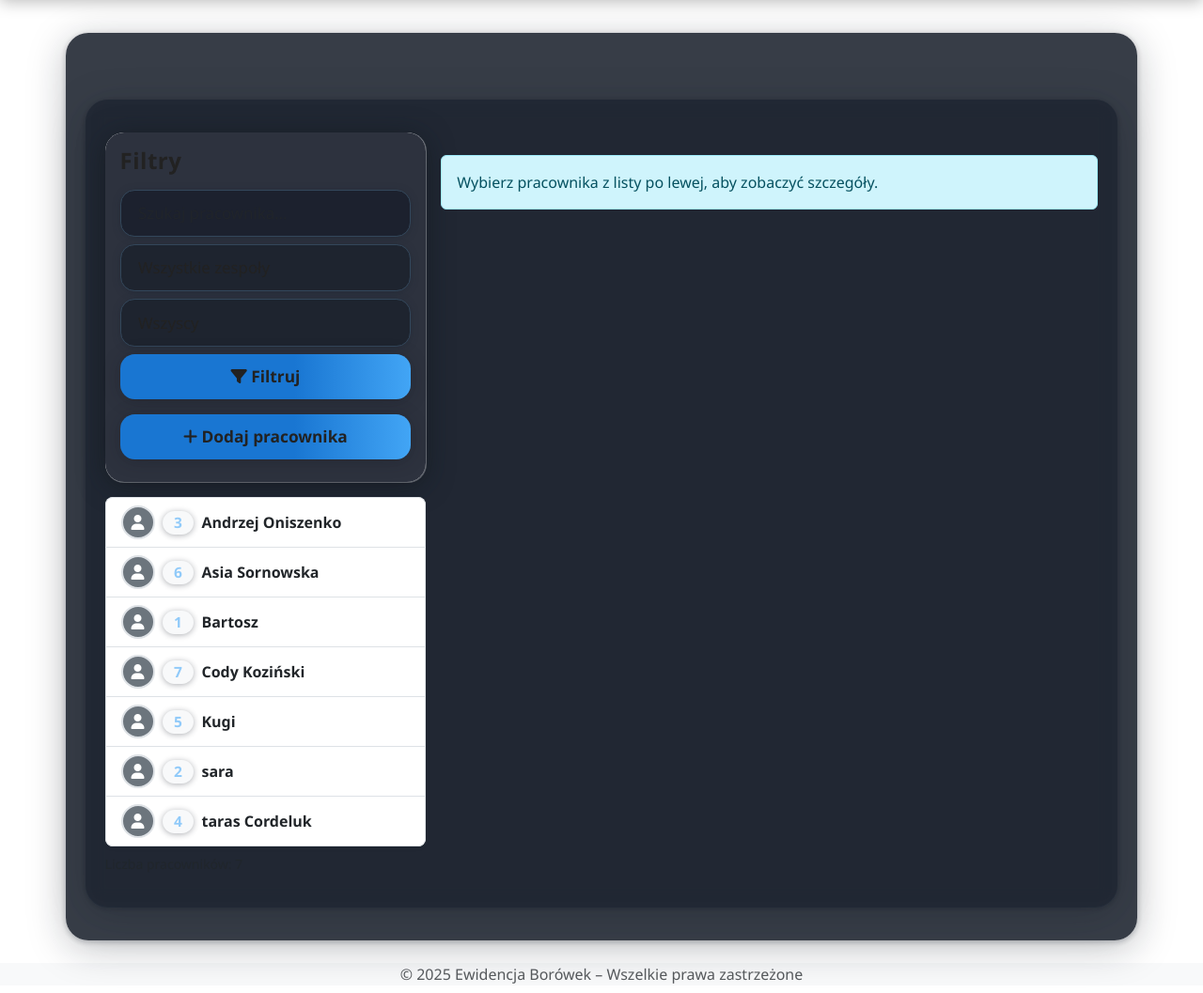
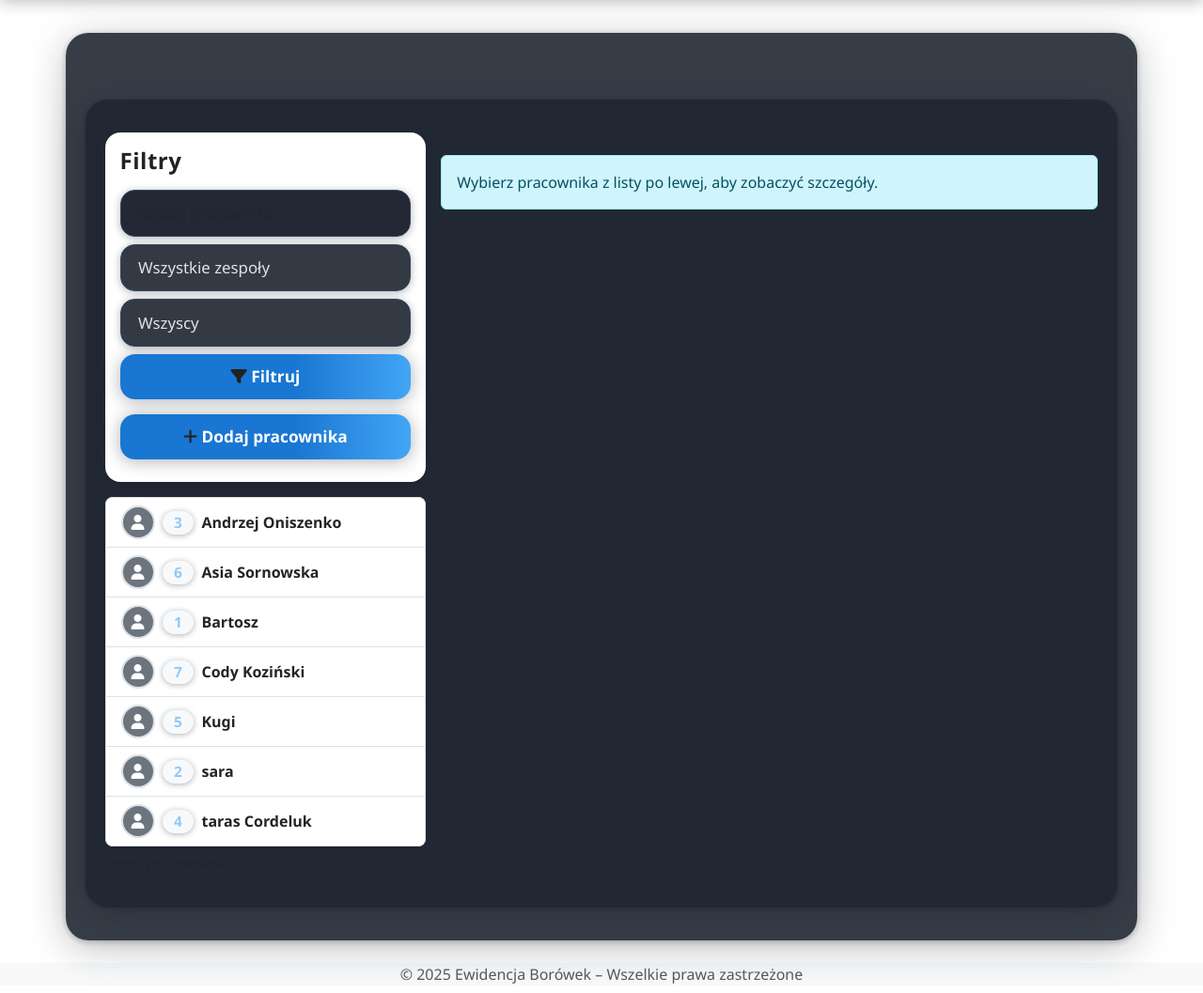
Before and after one commit to Reus1231/Ewidencja, a Flask app: page /employees in a window 1280 px wide; the page is wider, and only the part inside the window is pictured. Shown: the part 99-1156 px from the top of that part at 94% size. Run offline with Flask 3, Linux system fonts and the light colour scheme; a user stored in the database is signed in; tables that the repository leaves empty hold one stand-in row (values such as "Sample post").

Commit message:
Dodano zmiane stylow custom

```diff
--- a/static/custom.css
+++ b/static/custom.css
@@ -1,4 +1,6 @@
-/* Ciemny, nowoczesny motyw glassmorphism dla wszystkich paneli */
+/* CIEMNY MOTYW GLASSMORPHISM DLA APLIKACJI PRACOWNICZEJ */
+
+/* 1. TŁO I OGÓLNY STYL */
 body {
     background: linear-gradient(135deg, #181b1f 0%, #232b34 100%);
     min-height: 100vh;
@@ -6,7 +8,7 @@
     color: #f3f5f6;
 }
 
-/* Panel główny, sekcje, dashboard */
+/* 2. PANELE I SEKCJE */
 .container, .section-box, .dashboard-container {
     background: rgba(34, 40, 52, 0.90);
     border-radius: 24px;
@@ -22,13 +24,13 @@
     to { opacity: 1; transform: none;}
 }
 
-/* Nowoczesne tabele na ciemnym tle z poprawioną widocznością */
+/* 3. TABELA – WIDOCZNOŚĆ I KONTRAST */
 .table, .table-bordered, .table-striped {
     background: rgba(30,36,49,0.99) !important;
     border-radius: 16px !important;
     box-shadow: 0 3px 16px #131d2b99;
     overflow: hidden;
-    color: #e8f0fc !important; /* WYRAŹNY jasny tekst */
+    color: #e8f0fc !important;
 }
 .table th, .table td {
     border: none !important;
@@ -36,9 +38,9 @@
     vertical-align: middle;
     font-size: 1.07em;
     backdrop-filter: blur(4px);
-    color: #e8f0fc !important;   /* WYRAŹNY jasny tekst w każdej komórce */
+    color: #e8f0fc !important;
     font-weight: 500;
-    opacity: 1 !important;       /* Pełna widoczność */
+    opacity: 1 !important;
     text-shadow: 0 1px 2px #161c2433;
 }
 .table thead th {
@@ -58,23 +60,111 @@
     opacity: 1 !important;
 }
 
-/* Modern Card/Panel look */
-.card, .card-body {
-    background: rgba(34, 40, 52, 0.95) !important;
-    border-radius: 20px !important;
-    box-shadow: 0 4px 28px #10151a99;
-    border: none !important;
-    backdrop-filter: blur(8px) saturate(160%);
-    color: #f3f5f6;
+/* 4. BIAŁE WIERSZE – CZARNY TEKST (PODSUMOWANIA, RAPORTY) */
+.table tbody tr,
+.table-striped tbody tr,
+.table-bordered tbody tr {
+    background: #fff !important;
+}
+.table tbody td,
+.table-striped tbody td,
+.table-bordered tbody td {
+    color: #222 !important;
+    opacity: 1 !important;
+    font-weight: 700;
+    text-shadow: none !important;
+    background: #fff !important;
+}
+.table tbody td[class*="text-muted"],
+.table tbody td[class*="secondary"],
+.table tbody td[style*="opacity"] {
+    color: #222 !important;
+    opacity: 1 !important;
+    font-weight: 700;
 }
 
+/* 5. KARTY/BOXY PODSUMOWAŃ – ZAWSZE CZYTELNY TEKST */
+.card,
+.summary-card,
+.raport-card,
+.podsumowanie-card,
+.podsumowanie,
+.podsumowanie-raport,
+.podsumowanie-raport-pracownika,
+.podsumowanie-pracownika,
+.podsumowanie-box,
+.podsumowanie-row {
+    background: #fff !important;
+    color: #222 !important;
+}
+
+.card *,
+.summary-card *,
+.raport-card *,
+.podsumowanie-card *,
+.podsumowanie *,
+.podsumowanie-raport *,
+.podsumowanie-raport-pracownika *,
+.podsumowanie-pracownika *,
+.podsumowanie-box *,
+.podsumowanie-row * {
+    color: #222 !important;
+    opacity: 1 !important;
+    text-shadow: none !important;
+}
+
+/* Szczególnie dla opisów, labeli, muted/secondary */
+.card .text-muted,
+.card .text-secondary,
+.card .secondary,
+.card .muted,
+.summary-card .text-muted,
+.summary-card .text-secondary,
+.summary-card .secondary,
+.summary-card .muted,
+.podsumowanie-card .text-muted,
+.podsumowanie-card .text-secondary,
+.podsumowanie-card .secondary,
+.podsumowanie-card .muted,
+.podsumowanie-raport .text-muted,
+.podsumowanie-raport .text-secondary,
+.podsumowanie-raport .secondary,
+.podsumowanie-raport .muted,
+.podsumowanie-row .text-muted,
+.podsumowanie-row .text-secondary,
+.podsumowanie-row .secondary,
+.podsumowanie-row .muted {
+    color: #222 !important;
+    opacity: 1 !important;
+    font-weight: 600 !important;
+    text-shadow: none !important;
+}
+.card span,
+.card label,
+.card small,
+.summary-card span,
+.summary-card label,
+.summary-card small,
+.podsumowanie-card span,
+.podsumowanie-raport span {
+    color: #222 !important;
+    opacity: 1 !important;
+}
+
+/* Wzmocnienie nagłówków/bold */
+.card b, .summary-card b, .raport-card b, .podsumowanie-card b, .podsumowanie-raport b {
+    font-weight: 700;
+    color: #111 !important;
+}
+
+/* 6. TYPOGRAFIA */
 h2, h3, h4 {
     color: #90caf9;
     font-weight: 700;
     letter-spacing: 0.5px;
 }
 
-/* Nowoczesne inputy i selecty */
+/* 7. INPUTY, SELECTY */
 .form-control, .form-select {
     border-radius: 0.9em !important;
     border: 1.4px solid #33475b;
@@ -97,7 +187,7 @@
     color-scheme: dark;
 }
 
-/* Nowoczesne przyciski */
+/* 8. PRZYCISKI */
 .btn, button, .btn-primary, .btn-success, .btn-danger, .btn-info, .btn-secondary {
     border-radius: 0.9em !important;
     font-weight: 600;
@@ -140,7 +230,7 @@
     color: #fff !important;
 }
 
-/* Glass badge */
+/* 9. BADGE */
 .badge, .form-check-input:checked + .form-check-label::before {
     background: rgba(144,202,249,0.13);
     color: #90caf9 !important;
@@ -151,14 +241,14 @@
     box-shadow: 0 1px 6px #0e162055;
 }
 
-/* Efekt glass na polach formularza */
+/* 10. POLA FORMULARZA glass effect */
 input[type="text"].form-control, input[type="number"].form-control, input[type="date"].form-control, select.form-control, textarea.form-control {
     background: rgba(28,34,46,0.97) !important;
     box-shadow: 0 1.5px 8px #14203055;
     color: #e0e2e6 !important;
 }
 
-/* Nowoczesny hover na kafelkach (dashboard) */
+/* 11. KAFELKI DASHBOARD */
 .tile, .dashboard-container .tile {
     transition: background 0.18s, transform 0.18s, box-shadow 0.18s, filter 0.13s;
     filter: saturate(1.10) blur(0.1px);
@@ -174,7 +264,7 @@
     filter: saturate(1.18) blur(0px);
 }
 
-/* Responsywność */
+/* 12. RESPONSYWNOŚĆ */
 @media (max-width: 900px) {
     .container, .section-box, .dashboard-container {
         padding: 1.1rem 0.3rem;
@@ -184,11 +274,12 @@
     }
 }
 
-/* Subtelne animacje */
+/* 13. ANIMACJE */
 .fade-in {
     animation: fadeInPanel 0.7s;
 }
 
+/* 14. SCROLLBAR */
 ::-webkit-scrollbar {
     width: 12px;
     background: #212733;
@@ -197,65 +288,3 @@
     background: #33475b;
     border-radius: 7px;
 }
-
-/* Czytelność: czarny/dark tekst na białym tle wierszy tabeli */
-.table tbody tr,
-.table-striped tbody tr,
-.table-bordered tbody tr {
-    background: #fff !important;
-}
-
-.table tbody td,
-.table-striped tbody td,
-.table-bordered tbody td {
-    color: #222 !important;
-    opacity: 1 !important;
-    font-weight: 700;
-    text-shadow: none !important;
-    background: #fff !important;
-}
-
-/* Jeżeli w niektórych wierszach nadal jest wyblakły tekst (np. disabled, muted, secondary) */
-.table tbody td[class*="text-muted"],
-.table tbody td[class*="secondary"],
-.table tbody td[style*="opacity"] {
-    color: #222 !important;
-    opacity: 1 !important;
-    font-weight: 700;
-}
-
-/* Zawsze czytelny tekst w białych kartach podsumowań raportów */
-.card,
-.summary-card,
-.raport-card,
-.podsumowanie-card,
-.podsumowanie,
-.podsumowanie-raport,
-.podsumowanie-raport-pracownika,
-.podsumowanie-pracownika,
-.podsumowanie-box,
-.podsumowanie-row {
-    background: #fff !important;
-    color: #222 !important;
-}
-
-.card *,
-.summary-card *,
-.raport-card *,
-.podsumowanie-card *,
-.podsumowanie *,
-.podsumowanie-raport *,
-.podsumowanie-raport-pracownika *,
-.podsumowanie-pracownika *,
-.podsumowanie-box *,
-.podsumowanie-row * {
-    color: #222 !important;
-    opacity: 1 !important;
-    text-shadow: none !important;
-}
-
-/* Opcjonalnie: wzmocnij wybrane napisy */
-.card b, .summary-card b, .raport-card b, .podsumowanie-card b, .podsumowanie-raport b {
-    font-weight: 700;
-    color: #111 !important;
-}
```
